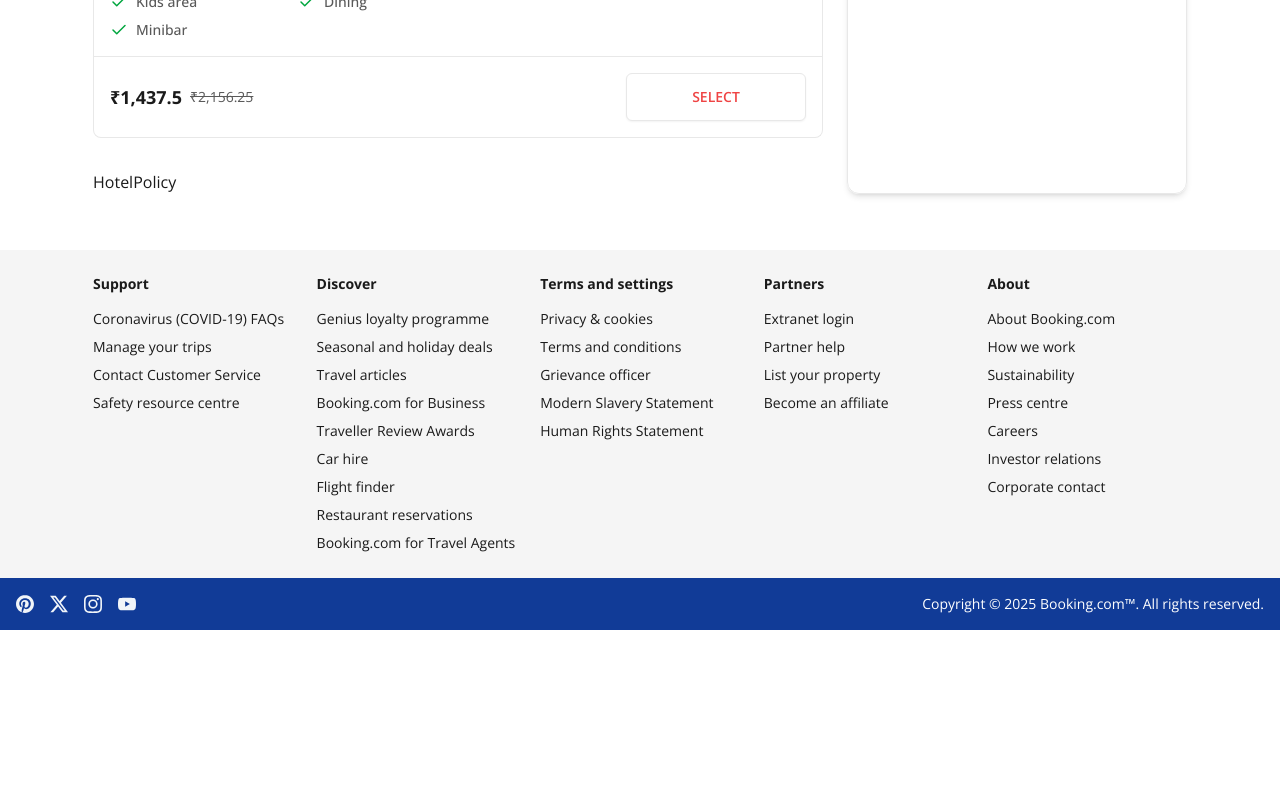
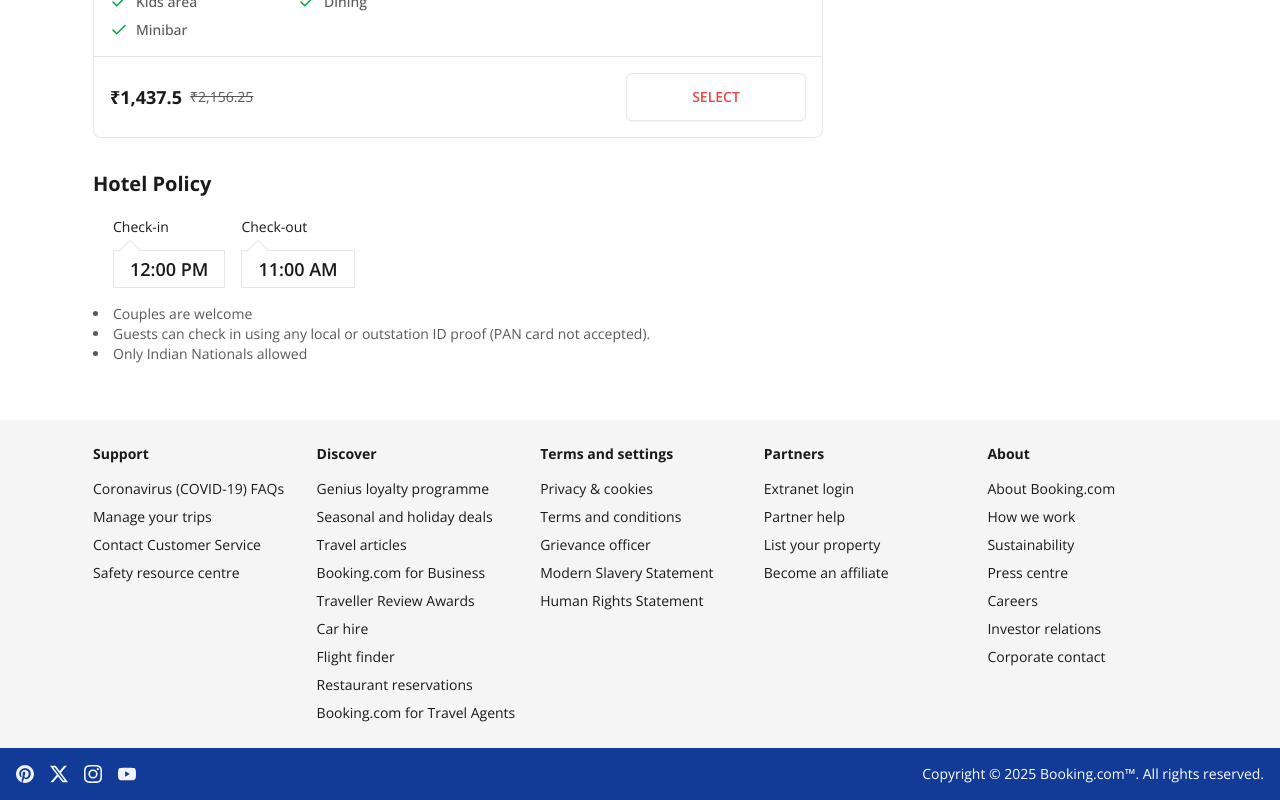
Before and after one commit to Deepakkumarnayak980/Booking.com-ReactProject, a React (Vite) app: page / in a window 1280 px wide. Shown: the part 1570-2370 px from the top of the page. Before the commit the page ends 2200 px from the top, so only its background shows below. Built offline with nearby package versions, Linux system fonts and the light colour scheme.

Commit message:
Design the Hotel Rooms checkOut and CheckIn and Hotel Policy  Pages

```diff
--- a/src/app/hotel-details/hotel-policy.jsx
+++ b/src/app/hotel-details/hotel-policy.jsx
@@ -1,9 +1,44 @@
-import React from 'react'
+// import { Separator } from '@/components/ui/separator';
+import React from 'react';
 
-function HotelPolicy() {
+const HotelPolicy = ({ hotelPolicy }) => {
   return (
-    <div>HotelPolicy</div>
-  )
-}
+    <section className="space-y-4">
+      <h2 className="text-xl font-bold">Hotel Policy</h2>
+      <div className="space-y-4">
+        <div className="flex gap-4 mx-5">
+          <div className="">
+            <span className="text-sm">Check-in</span>
+            <div
+              className="mt-3 relative px-4 py-1 border border-border before:absolute before:size-4
+            before:rotate-[44deg] before:bg-background before:-top-2 before:left-2 before:border-t before:border-l before:border-border"
+            >
+              <p className="text-lg font-semibold">{hotelPolicy.checkIn}</p>
+            </div>
+          </div>
 
-export default HotelPolicy
+          {/* <Separator orientation='vertical' className="h-[70px]"/> */}
+
+          <div className="">
+            <span className="text-sm">Check-out</span>
+            <div
+              className="mt-3 relative px-4 py-1 border border-border before:absolute before:size-4
+            before:rotate-[44deg] before:bg-background before:-top-2 before:left-2 before:border-t before:border-l before:border-border"
+            >
+              <p className="text-lg font-semibold">{hotelPolicy.checkout}</p>
+            </div>
+          </div>
+        </div>
+        <ul className='list-disc list-inside'>
+          {hotelPolicy.rules.map((rule, index) => (
+            <li key={index} className='text-sm text-muted-foreground'>
+              {rule}
+            </li>
+          ))}
+        </ul>
+      </div>
+    </section>
+  );
+};
+
+export default HotelPolicy;
--- a/src/app/hotel-details/index.jsx
+++ b/src/app/hotel-details/index.jsx
@@ -20,10 +20,10 @@
                 <div className='flex-1 space-y-8'>
                     <HotelMetaDetails hotel={hotelData.hotel } info={hotelInfo} />
                     <HotelRoomsPicker rooms={hotelData.rooms} />
-                    <HotelPolicy />
+                    <HotelPolicy  hotelPolicy={hotelInfo.hotelPolicy}/>
                 </div>
-                <aside className='w-[340px] shrink-0 p-4 border border-border shadow-md rounded-xl sticky top-6'>
-                    <HotelCheckoutCard />
+                <aside className='w-[340px] shrink-0 p-4 border border-border shadow-md rounded-xl sticky top-6 h-min'>
+                    <HotelCheckoutCard  />
                 </aside>
             </div>
 
```
